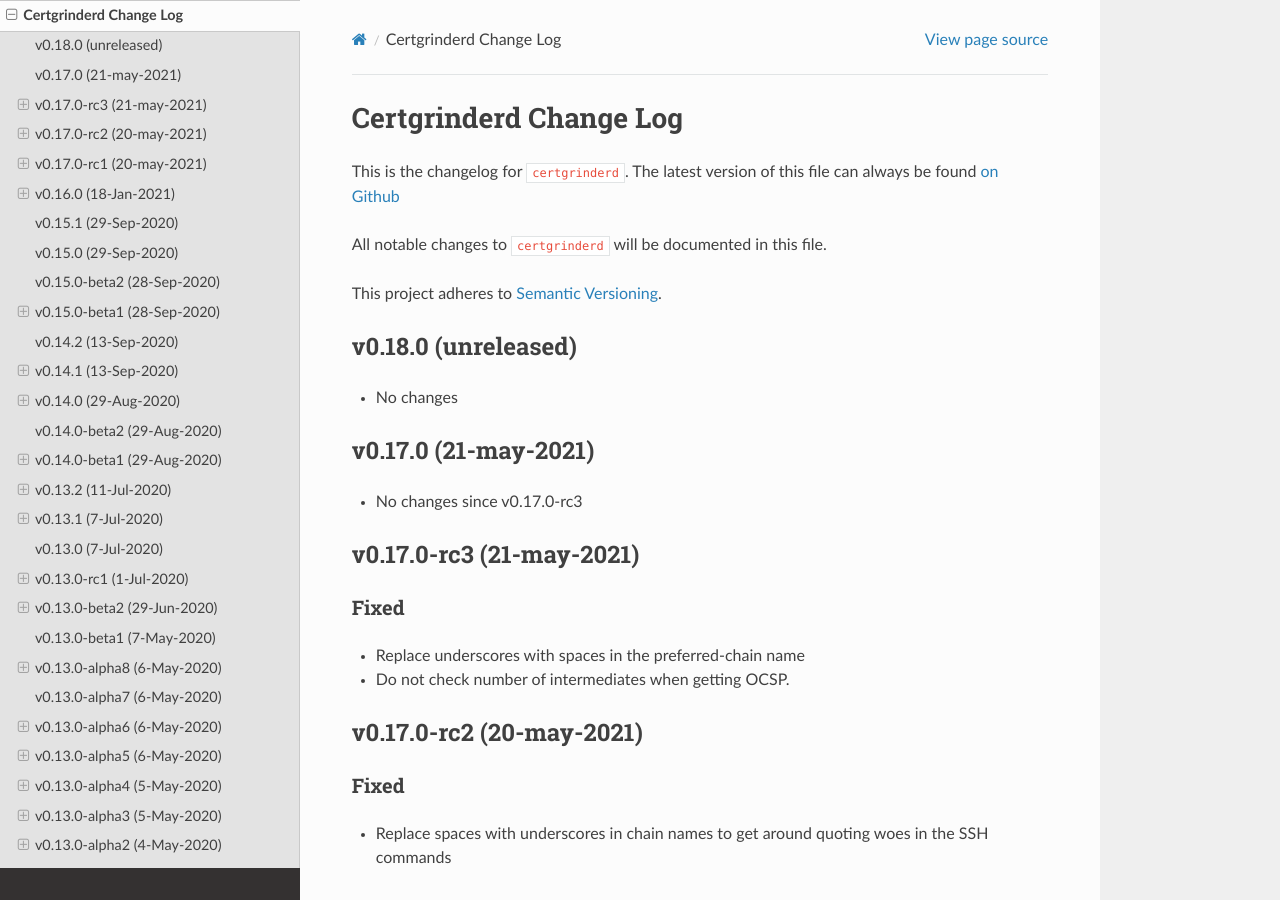
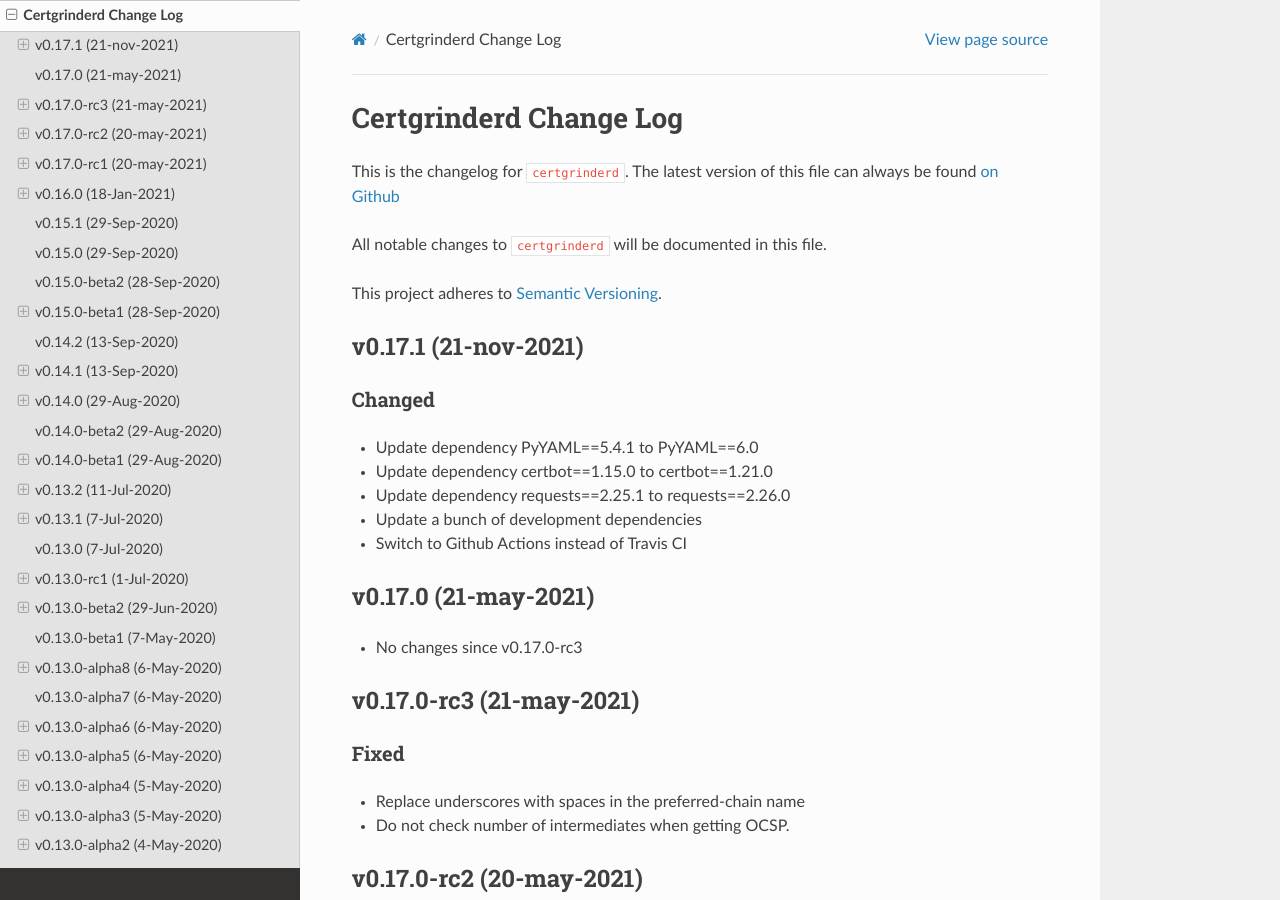
Before and after one commit to tykling/certgrinder, a Sphinx documentation site: the page built from docs/certgrinderd-changelog.rst, in a window 1280 px wide and 900 px high. Built offline with Sphinx 7.4.7 and the Read the Docs theme 2.0.0, drawn with Linux system fonts in a browser that asks for light colours.

Commit message:
preparing to tag v0.17.1

```diff
--- a/docs/certgrinderd-changelog.rst
+++ b/docs/certgrinderd-changelog.rst
@@ -9,10 +9,16 @@
 
 This project adheres to `Semantic Versioning <http://semver.org/>`__.
 
-v0.18.0 (unreleased)
+v0.17.1 (21-nov-2021)
 --------------------
 
-- No changes
+Changed
+~~~~~~~
+- Update dependency PyYAML==5.4.1 to PyYAML==6.0
+- Update dependency certbot==1.15.0 to certbot==1.21.0
+- Update dependency requests==2.25.1 to requests==2.26.0
+- Update a bunch of development dependencies
+- Switch to Github Actions instead of Travis CI
 
 
 v0.17.0 (21-may-2021)
--- a/docs/conf.py
+++ b/docs/conf.py
@@ -21,7 +21,7 @@
 html_static_path = ["_static"]
 master_doc = "index"
 autodoc_mock_imports = ["yaml", "cryptography", "dns"]
-version = "0.18.0-dev"
+version = "0.17.1"
 html_theme = "sphinx_rtd_theme"
 html_theme_options = {"display_version": True}
 man_pages = [
```
Also changed, not shown: docs/certgrinder-changelog.rst (+8 -3 lines), 4 other files.
